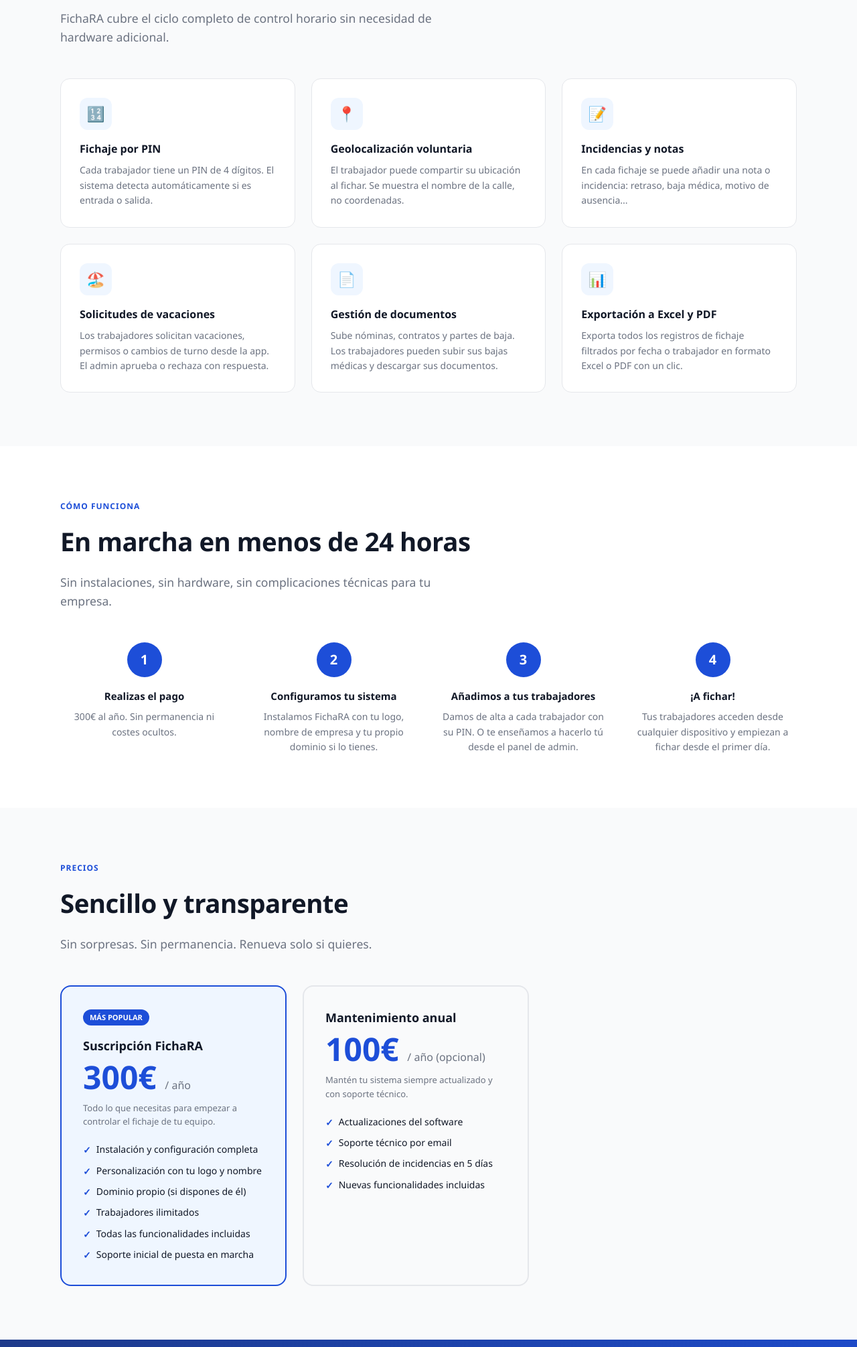
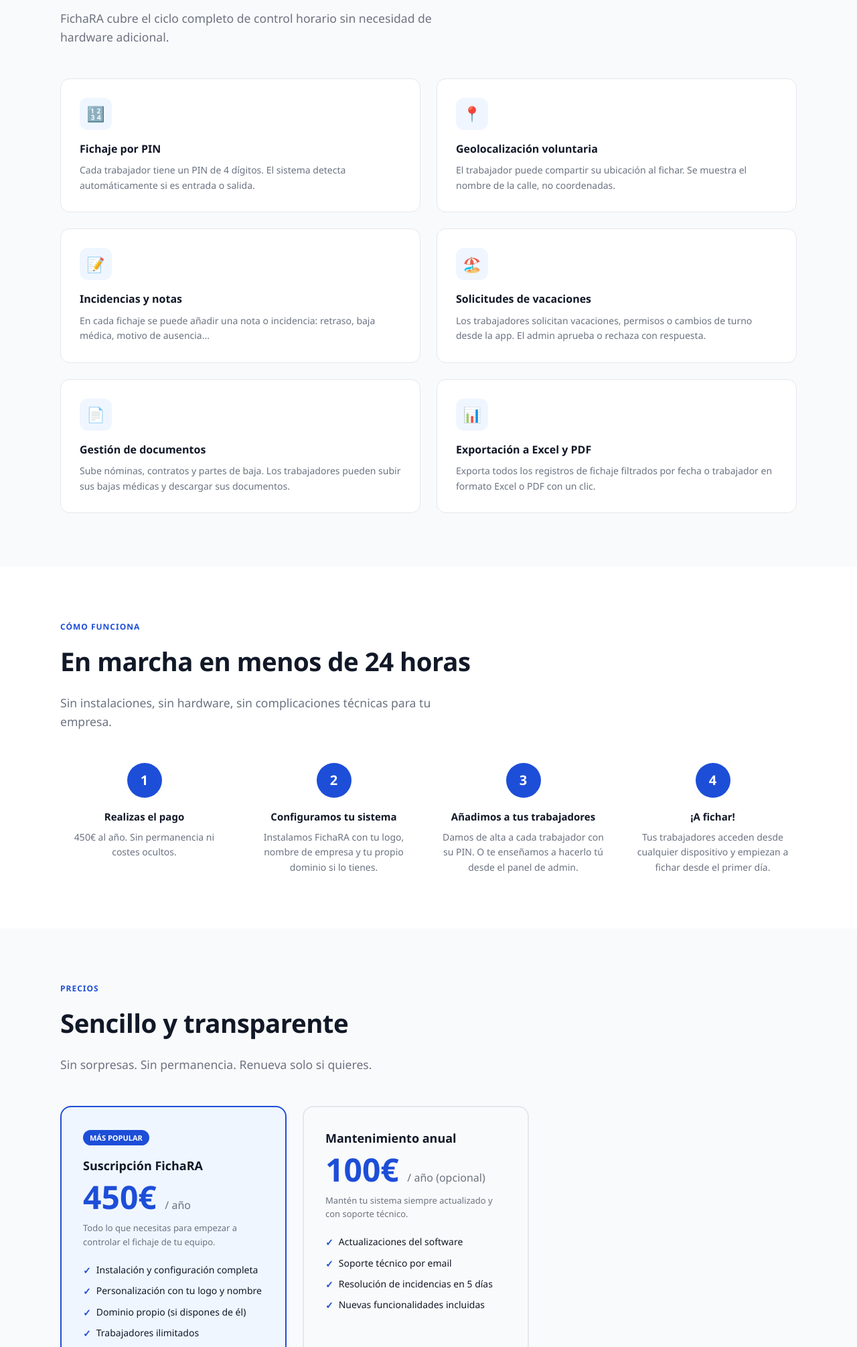
Before and after one commit to DAVIDCASTE43/fichara-web, a plain HTML site: page index.html in a window 1280 px wide. Shown: the part 976-2987 px from the top of the page at 67% size. Drawn offline with Linux system fonts and the light colour scheme.

Commit message:
index.html

```diff
--- a/index.html
+++ b/index.html
@@ -6,7 +6,7 @@
 
 <!-- SEO OPTIMIZADO -->
 <title>FichaRA — App de Fichaje Digital para Empresas | Control Horario Online</title>
-<meta name="description" content="FichaRA es una app de fichaje digital para empresas. Control horario online sin hardware, accesible desde móvil. Fichaje por PIN, exportación a Excel y PDF. Cumple RGPD. Desde 300€/año."/>
+<meta name="description" content="FichaRA es una app de fichaje digital para empresas. Control horario online sin hardware, accesible desde móvil. Fichaje por PIN, exportación a Excel y PDF. Cumple RGPD. Desde 450€/año."/>
 <meta name="keywords" content="app fichaje digital, fichaje digital empresas, control horario trabajadores, fichaje online, sistema fichaje empresas, control presencia laboral, fichaje PIN, fichaje móvil, software control horario España, fichaje sin hardware, registro jornada laboral, fichaje web"/>
 <meta name="author" content="FichaRA"/>
 <meta name="robots" content="index, follow"/>
@@ -14,7 +14,7 @@
 
 <!-- OPEN GRAPH (WhatsApp, LinkedIn, redes sociales) -->
 <meta property="og:title" content="FichaRA — App de Fichaje Digital para Empresas"/>
-<meta property="og:description" content="Sistema de fichaje web sin hardware. Tus trabajadores fichan con PIN desde cualquier dispositivo. Cumple RGPD. Desde 300€/año."/>
+<meta property="og:description" content="Sistema de fichaje web sin hardware. Tus trabajadores fichan con PIN desde cualquier dispositivo. Cumple RGPD. Desde 450€/año."/>
 <meta property="og:url" content="https://davidcaste43.github.io/fichara-web/"/>
 <meta property="og:type" content="website"/>
 <meta property="og:locale" content="es_ES"/>
@@ -23,7 +23,7 @@
 <!-- TWITTER CARD -->
 <meta name="twitter:card" content="summary"/>
 <meta name="twitter:title" content="FichaRA — App de Fichaje Digital para Empresas"/>
-<meta name="twitter:description" content="Control horario online sin hardware. Fichaje por PIN, exportación a Excel y PDF. Desde 300€/año."/>
+<meta name="twitter:description" content="Control horario online sin hardware. Fichaje por PIN, exportación a Excel y PDF. Desde 450€/año."/>
 
 <!-- DATOS ESTRUCTURADOS (Google entiende mejor tu negocio) -->
 <script type="application/ld+json">
@@ -105,7 +105,7 @@
 
   /* FEATURES */
   .features-bg { background: var(--bg); }
-  .features-grid { display: grid; grid-template-columns: repeat(auto-fit, minmax(300px, 1fr)); gap: 1.5rem; margin-top: 3rem; }
+  .features-grid { display: grid; grid-template-columns: repeat(auto-fit, minmax(450px, 1fr)); gap: 1.5rem; margin-top: 3rem; }
   .feature-card { background: var(--white); border: 1px solid var(--border); border-radius: 14px; padding: 1.75rem; }
   .feature-icon { width: 48px; height: 48px; border-radius: 12px; background: var(--blue-light); display: flex; align-items: center; justify-content: center; font-size: 22px; margin-bottom: 1rem; }
   .feature-title { font-size: 16px; font-weight: 700; margin-bottom: 8px; }
@@ -240,7 +240,7 @@
       <div class="step">
         <div class="step-num">1</div>
         <div class="step-title">Realizas el pago</div>
-        <div class="step-desc">300€ al año. Sin permanencia ni costes ocultos.</div>
+        <div class="step-desc">450€ al año. Sin permanencia ni costes ocultos.</div>
       </div>
       <div class="step">
         <div class="step-num">2</div>
@@ -270,7 +270,7 @@
       <div class="price-card featured">
         <div class="price-badge">MÁS POPULAR</div>
         <div class="price-name">Suscripción FichaRA</div>
-        <div class="price-amount">300€ <span>/ año</span></div>
+        <div class="price-amount">450€ <span>/ año</span></div>
         <div class="price-desc">Todo lo que necesitas para empezar a controlar el fichaje de tu equipo.</div>
         <ul class="price-features">
           <li>Instalación y configuración completa</li>
```
